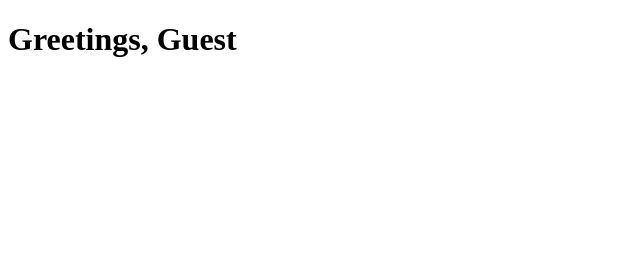
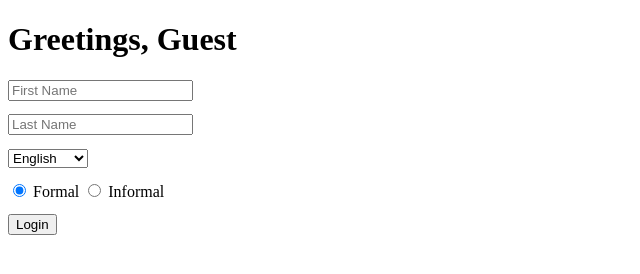
Before and after one commit to tophergates/greetr, a plain HTML site: page index.html in a window 1280 px wide. Both pictures are taken after a click on the button "Login". Shown: the whole page, without its empty margins (0-640 px from the left). Drawn offline with Linux system fonts and the light colour scheme.

Commit message:
Minor bug fixes

```diff
--- a/app.js
+++ b/app.js
@@ -1,17 +1,13 @@
 ;(function(){
   "use strict";
 
-  const loginBtn = document.querySelector('#loginBtn');
+  var loginBtn = document.querySelector('#loginBtn');
   loginBtn.addEventListener('click', function(){
-    const loginDiv    = document.querySelector('#loginDiv');
-    const txtInputs   = document.querySelectorAll('input[type=text]');
-    const lang        = document.querySelector('#language').value;
-    const formal      = (document.querySelector('input[name=formal]:checked').value === '1') ? true : false;
-
-    const loginGreetr = G$(txtInputs[0].value, txtInputs[1].value);
-
-    // Hide the login form
-    loginDiv.style = 'display: none;';
+    var loginDiv    = document.querySelector('#loginDiv');
+    var txtInputs   = document.querySelectorAll('input[type=text]');
+    var lang        = document.querySelector('#language').value;
+    var formal      = (document.querySelector('input[name=formal]:checked').value === '1') ? true : false;
+    var loginGreetr = G$(txtInputs[0].value, txtInputs[1].value);
 
     // Show the greeting
     loginGreetr.setLang(lang).HTMLGreeting('#greeting', formal).log();
--- a/greetr.js
+++ b/greetr.js
@@ -10,7 +10,7 @@
   "use strict";
 
   // The Greetr entry point
-  const Greetr = function(firstName, lastName, language){
+  var Greetr = function(firstName, lastName, language){
     // Calls the initializer to avoid the need for the 'new' keyword
     // when making calls to the Greetr.
     return new Greetr.init(firstName, lastName, language);
@@ -23,10 +23,10 @@
   *****************************************
   */
   // Array of languages supported by the library
-  const supportedLangs = ['en', 'es', 'fr', 'jp'];
+  var supportedLangs = ['en', 'es', 'fr', 'jp'];
 
   // Informal greetings in various languages
-  const greetings = {
+  var greetings = {
     en: 'Hello',
     es: 'Hola',
     fr: 'Bonjour',
@@ -34,7 +34,7 @@
   };
 
   // Formal greetings in various languages
-  const formalGreetings = {
+  var formalGreetings = {
     en: 'Greetings',
     es: 'Saludos',
     fr: 'Salutations',
@@ -42,7 +42,7 @@
   };
 
   // Messages in various supported languages that will be logged to the console
-  const logMessages = {
+  var logMessages = {
     en: 'Logged in',
     es: 'Inicio sesion',
     fr: 'Connecté',
@@ -50,17 +50,17 @@
   };
 
   // Private function which returns the standard greeting
-  const standardGreeting = function(obj){
+  var standardGreeting = function(obj){
     return `${greetings[obj.language]} ${obj.firstName}`;
   };
 
   // Private function which returns a formal greeting
-  const formalGreeting = function(obj){
+  var formalGreeting = function(obj){
     return `${formalGreetings[obj.language]}, ${obj.fullName()}`;
   };
 
   //
-  const greeting = function(obj, formal){
+  var greeting = function(obj, formal){
     return (formal) ? formalGreeting(obj) : standardGreeting(obj);
   };
 
@@ -75,22 +75,23 @@
 
     // Returns the full name
     fullName: function(){
-      return `${this.firstName} ${this.lastName}`;
+      return this.firstName + ' ' + this.lastName;
     },
 
     // Basic language validation
     validateLang: function(){
       if(supportedLangs.indexOf(this.language) === -1){
-        throw `Invalid language supplied: "${this.language}"`;
+        throw 'Invalid language supplied: "' + this.language + '"';
       }
     },
 
     // Logs the login message and full name to the console.
     log: function(){
       if(console && this.logMessages){
-        console.log(`${logMessages[this.language]}: ${this.fullName()}`);
+        console.log(logMessages[this.language] + ': ' + this.fullName());
       }
 
+      // Return the object for method chaining
       return this;
     },
 
@@ -118,10 +119,8 @@
       // Get the appropriate message
       var msg = greeting(this, formal);
 
-      // Set the greeting as the HTML for the selector(s)
-      document.querySelectorAll(selector).forEach(function(el){
-        el.innerHTML = msg;
-      });
+      // Set the greeting as the HTML for the selector
+      document.querySelector(selector).innerHTML = msg;
 
       // Return the object for method chaining
       return this;
--- a/index.html
+++ b/index.html
@@ -7,6 +7,7 @@
     <link rel="stylesheet" href="style.css" />
   </head>
   <body>
+    <h1 id="greeting"></h1>
     <div id="loginDiv">
       <input type="text" id="firstName" placeholder="First Name" />
       <input type="text" id="lastName" placeholder="Last Name" />
@@ -20,7 +21,6 @@
       <label for="informal"><input type="radio" name="formal" value="0" id="informal" /> Informal</label>
       <input type="button" value="Login" id="loginBtn" />
     </div>
-    <h1 id="greeting"><h1>
 
     <script src="greetr.js"></script>
     <script src="app.js"></script>
```
